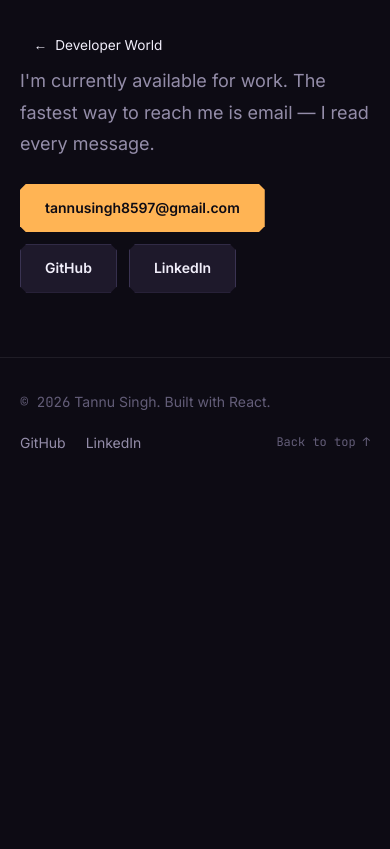
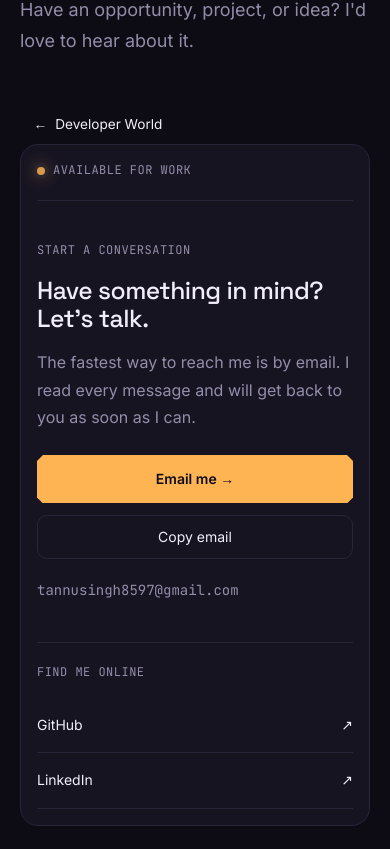
Before and after one commit to Tannu12344/portfolio, a React (Vite) app: page / in a window 390 px wide. Shown: the part 7515-8364 px from the top of the page. Before the commit the page ends 8003 px from the top, so only its background shows below. Built offline with nearby package versions, Linux system fonts and the light colour scheme.

Commit message:
feat: add interactive contact section

```diff
--- a/src/sections/Contact/Contact.jsx
+++ b/src/sections/Contact/Contact.jsx
@@ -1,34 +1,129 @@
+import { useEffect, useRef, useState } from 'react';
 import { profile } from '@/data/profile';
 import { Section } from '@/components/Section/Section';
 import { Button } from '@/components/Button/Button';
+import { BackToWorld } from '@/features/developer-world/BackToWorld';
 import styles from './Contact.module.css';
-import { BackToWorld } from '@/features/developer-world/BackToWorld';
 
 export function Contact() {
+  const [copied, setCopied] = useState(false);
+  const timeoutRef = useRef(null);
+
+  const copyEmail = async () => {
+    try {
+      await navigator.clipboard.writeText(profile.email);
+
+      setCopied(true);
+
+      if (timeoutRef.current) {
+        clearTimeout(timeoutRef.current);
+      }
+
+      timeoutRef.current = setTimeout(() => {
+        setCopied(false);
+      }, 2000);
+    } catch {
+      setCopied(false);
+    }
+  };
+
+  useEffect(() => {
+    return () => {
+      if (timeoutRef.current) {
+        clearTimeout(timeoutRef.current);
+      }
+    };
+  }, []);
+
   return (
-    <Section id="contact" eyebrow="05 — Contact" title="Let's work together">
-      <BackToWorld/>
-      <div className={styles.wrap}>
+    <Section
+      id="contact"
+      eyebrow="05 — Contact"
+      title="Let's build something"
+      description="Have an opportunity, project, or idea? I'd love to hear about it."
+    >
+      <BackToWorld />
+
+      <div className={styles.contactPanel}>
+        {/* Status */}
+        <div className={styles.statusRow}>
+          <span
+            className={styles.statusDot}
+            aria-hidden="true"
+          />
+
+          <span className={styles.status}>
+            {profile.status}
+          </span>
+        </div>
+
+        {/* Main Contact Content */}
+        <div className={styles.content}>
+          <span className={styles.eyebrow}>
+            START A CONVERSATION
+          </span>
+
+          <h3 className={styles.heading}>
+            Have something in mind?
+            <br />
+            Let's talk.
+          </h3>
+
           <p className={styles.copy}>
-          I'm currently {profile.status.toLowerCase()}. The fastest way to reach me is email —
-          I read every message.
+            The fastest way to reach me is by email.
+            I read every message and will get back to you
+            as soon as I can.
           </p>
+
+          {/* Email Actions */}
           <div className={styles.actions}>
-          <Button as="a" href={`mailto:${profile.email}`} variant="primary">
+            <Button
+              as="a"
+              href={`mailto:${profile.email}`}
+              variant="primary"
+            >
+              Email me →
+            </Button>
+
+            <button
+              type="button"
+              className={styles.copyButton}
+              onClick={copyEmail}
+              aria-live="polite"
+            >
+              {copied ? '✓ Copied' : 'Copy email'}
+            </button>
+          </div>
+
+          {/* Email Display */}
+          <a
+            href={`mailto:${profile.email}`}
+            className={styles.email}
+          >
             {profile.email}
-          </Button>
+          </a>
+        </div>
+
+        {/* Social Links */}
+        <div className={styles.socialSection}>
+          <span className={styles.socialLabel}>
+            FIND ME ONLINE
+          </span>
+
+          <div className={styles.socials}>
             {profile.socials.map((social) => (
-            <Button
+              <a
                 key={social.id}
-              as="a"
                 href={social.url}
                 target="_blank"
                 rel="noreferrer noopener"
-              variant="secondary"
+                className={styles.socialLink}
               >
-              {social.label}
-            </Button>
+                <span>{social.label}</span>
+                <span aria-hidden="true">↗</span>
+              </a>
             ))}
+          </div>
         </div>
       </div>
     </Section>
--- a/src/sections/Contact/Contact.module.css
+++ b/src/sections/Contact/Contact.module.css
@@ -1,16 +1,287 @@
-.wrap {
+.contactPanel {
+  position: relative;
+
+  display: grid;
+  grid-template-columns: minmax(0, 1fr) 260px;
+  gap: var(--space-6);
+
+  padding: var(--space-6);
+
+  border: 1px solid var(--color-border);
+  border-radius: var(--radius-lg);
+
+  background: var(--color-surface);
+
+  overflow: hidden;
+}
+
+/* ---------- Availability ---------- */
+
+.statusRow {
+  grid-column: 1 / -1;
+
+  display: flex;
+  align-items: center;
+  gap: var(--space-2);
+
+  padding-bottom: var(--space-5);
+
+  border-bottom: 1px solid var(--color-border);
+}
+
+.statusDot {
+  width: 8px;
+  height: 8px;
+
+  border-radius: 50%;
+
+  background: var(--color-accent);
+
+  box-shadow:
+    0 0 0 4px rgba(255, 255, 255, 0.03),
+    0 0 18px var(--color-accent);
+
+  animation: statusPulse 2.5s ease-in-out infinite;
+}
+
+.status {
+  font-family: var(--font-mono);
+  font-size: var(--text-xs);
+
+  letter-spacing: var(--tracking-wide);
+  text-transform: uppercase;
+
+  color: var(--color-text-muted);
+}
+
+@keyframes statusPulse {
+  0%,
+  100% {
+    opacity: 0.6;
+  }
+
+  50% {
+    opacity: 1;
+  }
+}
+
+/* ---------- Main Content ---------- */
+
+.content {
   display: flex;
   flex-direction: column;
-  gap: var(--space-6);
-  max-width: 560px;
+  align-items: flex-start;
+
+  padding: var(--space-4) 0;
+}
+
+.eyebrow,
+.socialLabel {
+  font-family: var(--font-mono);
+  font-size: var(--text-xs);
+
+  letter-spacing: var(--tracking-wide);
+
+  color: var(--color-text-muted);
+}
+
+.heading {
+  margin: var(--space-4) 0;
+
+  font-family: var(--font-display);
+
+  font-size: clamp(
+    var(--text-xl),
+    4vw,
+    var(--text-3xl)
+  );
+
+  font-weight: var(--weight-medium);
+
+  line-height: 1.15;
+
+  color: var(--color-text);
 }
 
 .copy {
-  font-size: var(--text-md);
+  max-width: 55ch;
+
+  margin: 0;
+
+  line-height: 1.7;
+
+  color: var(--color-text-muted);
 }
+
+/* ---------- Actions ---------- */
 
 .actions {
   display: flex;
   flex-wrap: wrap;
+  align-items: center;
+
   gap: var(--space-3);
+
+  margin-top: var(--space-6);
 }
+
+.copyButton {
+  min-height: 44px;
+
+  padding: 0 var(--space-5);
+
+  border: 1px solid var(--color-border);
+  border-radius: var(--radius-md);
+
+  background: transparent;
+
+  color: var(--color-text);
+
+  font: inherit;
+  font-size: var(--text-sm);
+
+  cursor: pointer;
+
+  transition:
+    border-color var(--duration-base) var(--ease-out),
+    color var(--duration-base) var(--ease-out),
+    transform var(--duration-base) var(--ease-out);
+}
+
+.copyButton:hover,
+.copyButton:focus-visible {
+  border-color: var(--color-accent);
+  color: var(--color-accent);
+
+  outline: none;
+
+  transform: translateY(-2px);
+}
+
+/* ---------- Email ---------- */
+
+.email {
+  margin-top: var(--space-5);
+
+  font-family: var(--font-mono);
+  font-size: var(--text-sm);
+
+  color: var(--color-text-muted);
+
+  text-decoration: none;
+
+  transition:
+    color var(--duration-base) var(--ease-out);
+}
+
+.email:hover,
+.email:focus-visible {
+  color: var(--color-accent);
+  outline: none;
+}
+
+/* ---------- Socials ---------- */
+
+.socialSection {
+  display: flex;
+  flex-direction: column;
+
+  padding: var(--space-4) 0 var(--space-4) var(--space-6);
+
+  border-left: 1px solid var(--color-border);
+}
+
+.socials {
+  display: flex;
+  flex-direction: column;
+
+  margin-top: var(--space-4);
+}
+
+.socialLink {
+  display: flex;
+  align-items: center;
+  justify-content: space-between;
+
+  gap: var(--space-4);
+
+  padding: var(--space-4) 0;
+
+  border-bottom: 1px solid var(--color-border);
+
+  color: var(--color-text);
+
+  font-size: var(--text-sm);
+  text-decoration: none;
+
+  transition:
+    color var(--duration-base) var(--ease-out),
+    padding-left var(--duration-base) var(--ease-out);
+}
+
+.socialLink:hover,
+.socialLink:focus-visible {
+  color: var(--color-accent);
+  padding-left: var(--space-2);
+
+  outline: none;
+}
+
+/* ---------- Tablet ---------- */
+
+@media (max-width: 760px) {
+  .contactPanel {
+    grid-template-columns: 1fr;
+  }
+
+  .socialSection {
+    padding:
+      var(--space-5)
+      0
+      0;
+
+    border-left: none;
+    border-top: 1px solid var(--color-border);
+  }
+}
+
+/* ---------- Mobile ---------- */
+
+@media (max-width: 560px) {
+  .contactPanel {
+    padding: var(--space-4);
+  }
+
+  .actions {
+    width: 100%;
+    flex-direction: column;
+    align-items: stretch;
+  }
+
+  .copyButton {
+    width: 100%;
+  }
+
+  .email {
+    overflow-wrap: anywhere;
+  }
+}
+
+/* ---------- Reduced Motion ---------- */
+
+@media (prefers-reduced-motion: reduce) {
+  .statusDot {
+    animation: none;
+  }
+
+  .copyButton,
+  .email,
+  .socialLink {
+    transition: none;
+  }
+
+  .copyButton:hover,
+  .socialLink:hover {
+    transform: none;
+  }
+}
```
Lines whose indentation alone changed are shown as unchanged.
